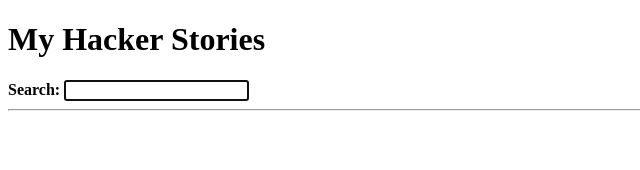
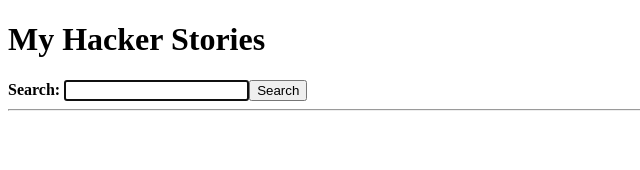
Before and after one commit to SedationH/study-react, a React (Create React App) app: page / in a window 1280 px wide. Shown: the top 170 px of the page, without its empty margins (0-640 px from the left). Built offline with nearby package versions, Linux system fonts and the light colour scheme.

Commit message:
🎨 重写请求逻辑

```diff
--- a/src/App.jsx
+++ b/src/App.jsx
@@ -1,4 +1,4 @@
-import React, { useReducer, useState, useEffect } from 'react';
+import React, { useReducer, useState, useEffect, useCallback } from 'react';
 import List from './List'
 import Search from './Search'
 const API_ENDPOINT = 'https://hn.algolia.com/api/v1/search?query=';
@@ -25,7 +25,6 @@ const useCustomHook = () => {
  */
 
 const storiesReducer = (state, action) => {
-  console.log(state, action)
   switch (action.type) {
     case 'STORIES_FETCH_INIT':
       return {
@@ -60,20 +59,22 @@ const storiesReducer = (state, action) => {
 
 function App() {
 
+
   const [searchValue, setSearchValue] = useCustomHook()
 
   const [stories, dispatchStories] = useReducer(
     storiesReducer,
     { data: [], isLoading: false, isError: false }
   );
+  const [url, setUrl] = useState(`${API_ENDPOINT}`)
 
   const { isLoading, data, isError } = stories
 
-  useEffect(() => {
+  const handleFetchStories = useCallback(() => {
     if (searchValue === '') return;
     dispatchStories({ type: 'STORIES_FETCH_INIT' });
 
-    fetch(`${API_ENDPOINT}react`)
+    fetch(`${API_ENDPOINT + searchValue}`)
       .then(response => response.json())
       .then(result => {
         dispatchStories({
@@ -84,7 +85,11 @@ function App() {
       .catch(() =>
         dispatchStories({ type: 'STORIES_FETCH_FAILURE' })
       );
-  }, [searchValue]);
+  }, [url])
+
+  useEffect(() => {
+    handleFetchStories()
+  }, [handleFetchStories]);
 
   const handleInputChange = e => {
     setSearchValue(e.target.value)
@@ -96,6 +101,9 @@ function App() {
       payload: item,
     });
   }
+  const handleSearchClick = () => {
+    setUrl(API_ENDPOINT + searchValue)
+  }
 
   const listFiltered = data.filter(item => item.title.toLowerCase().includes(searchValue.toLowerCase()))
 
@@ -105,6 +113,7 @@ function App() {
       <Search
         handleInputChange={handleInputChange}
         value={searchValue}
+        handleSearchClick={handleSearchClick}
       >
         <strong>Search: </strong>
       </Search>
--- a/src/Search.jsx
+++ b/src/Search.jsx
@@ -3,7 +3,8 @@ import React, { useEffect } from 'react'
 function Search({
   handleInputChange,
   value,
-  children
+  children,
+  handleSearchClick
 }) {
   const inputRef = React.useRef()
   /**
@@ -11,7 +12,6 @@ function Search({
    * 提供了变化中不变化的方法
    */
   useEffect(() => {
-    console.log('focus')
     inputRef.current.focus()
   }, [inputRef])
 
@@ -26,6 +26,7 @@ function Search({
         onChange={handleInputChange}
         value={value}
       />
+      <button onClick={handleSearchClick}>Search</button>
     </>
   )
 }
```
Also changed, not shown: 1 other file (tests, documents, lock files or other folders).
